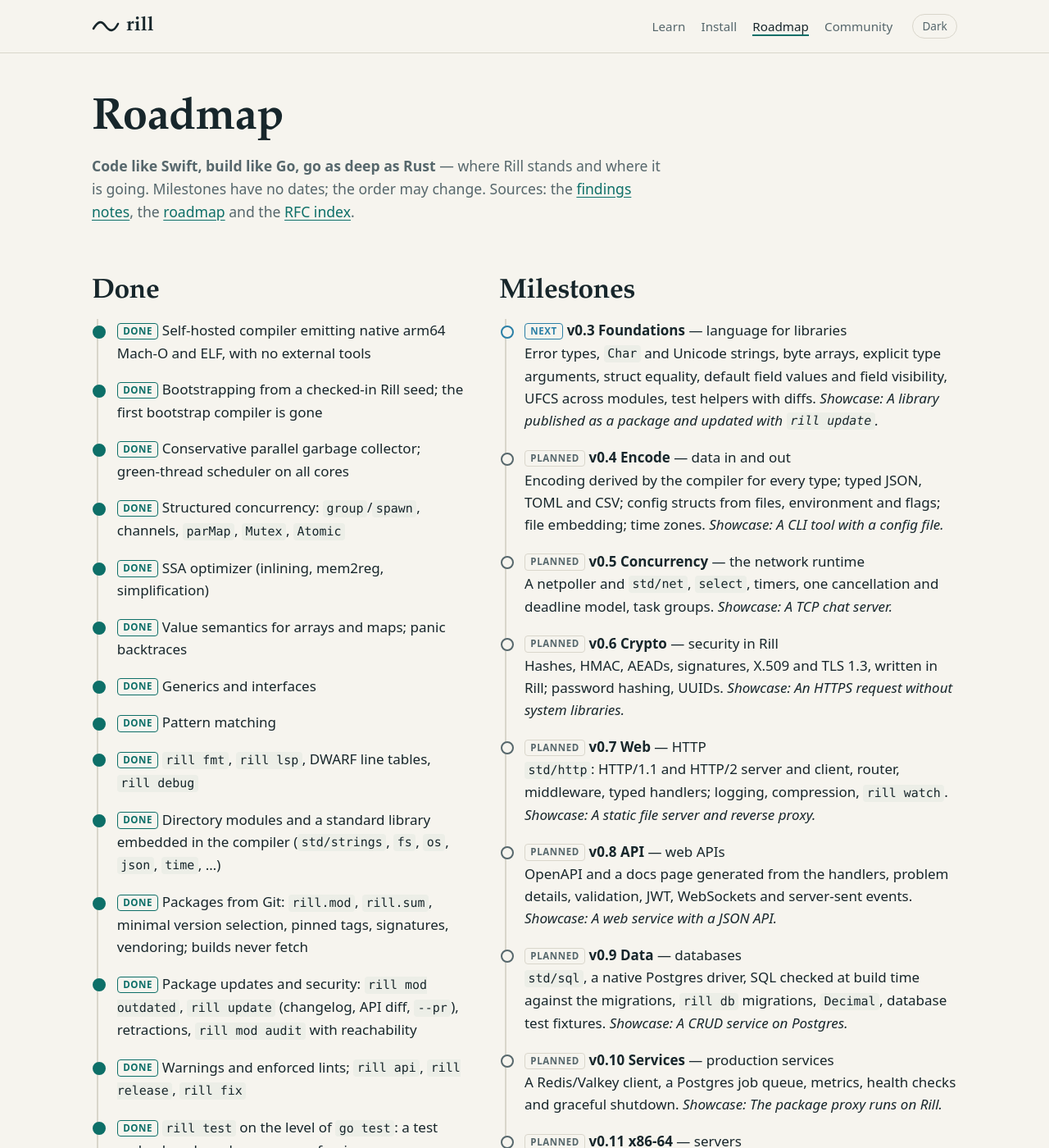
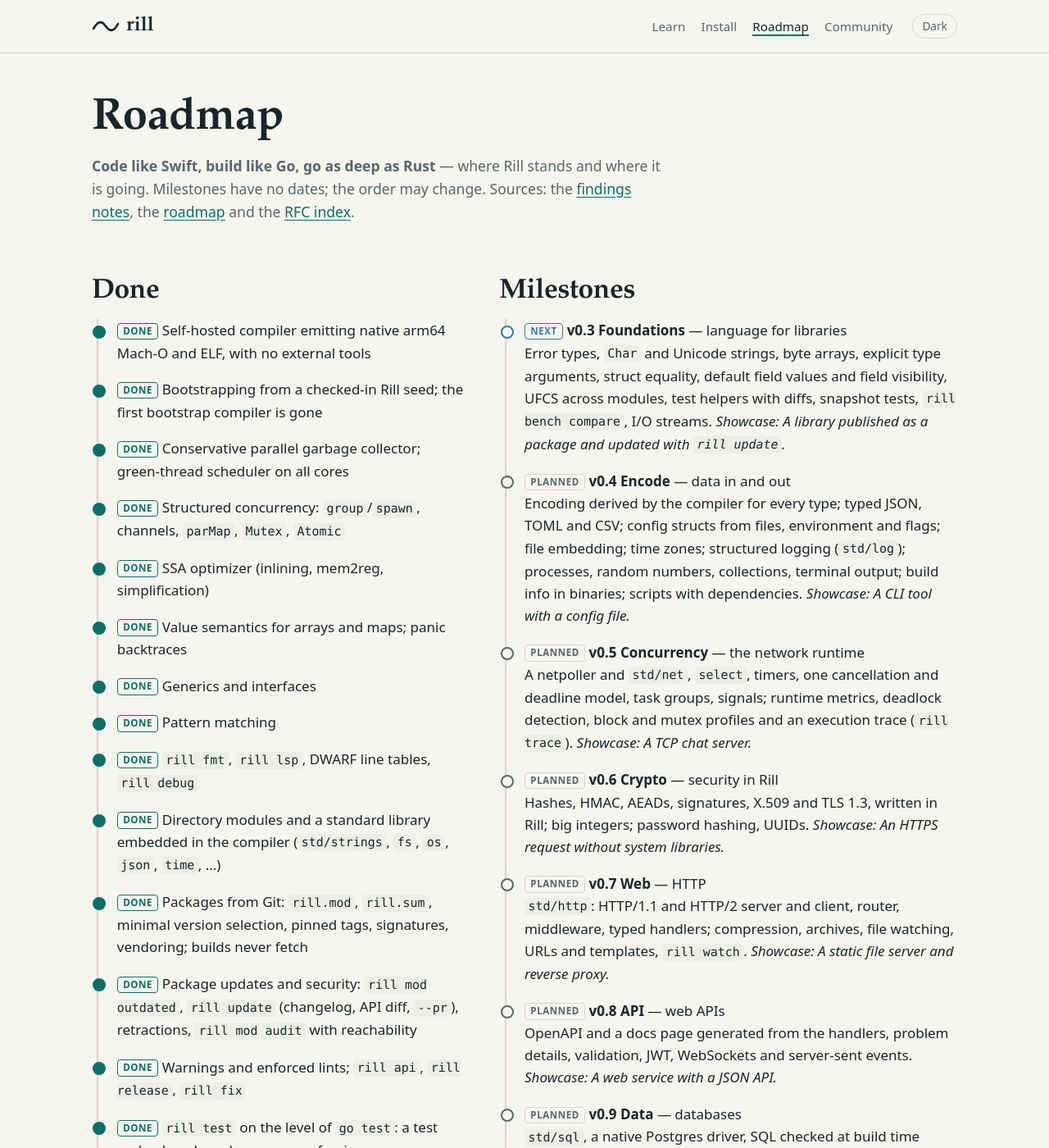
Before and after one commit to rillang/rillang.github.io, a Jekyll site: the page site/roadmap.html, which Jekyll copies as it is, in a window 1280 px wide and 1400 px high. Shown: the whole window at 82% size. Built offline with Jekyll 4.4.1, drawn with Linux system fonts in a browser that asks for light colours; some of the changed text lies outside the part shown.

Commit message:
Roadmap: observability (RFC 0017), developer tools and essential libraries

```diff
--- a/site/roadmap.html
+++ b/site/roadmap.html
@@ -85,25 +85,25 @@
       <h2>Milestones</h2>
       <ul class="timeline">
         <li class="next"><span class="tag next">next</span> <strong>v0.3 Foundations</strong> — language for libraries<br>
-          Error types, <code>Char</code> and Unicode strings, byte arrays, explicit type arguments, struct equality, default field values and field visibility, UFCS across modules, test helpers with diffs. <em>Showcase: A library published as a package and updated with <code>rill update</code>.</em></li>
+          Error types, <code>Char</code> and Unicode strings, byte arrays, explicit type arguments, struct equality, default field values and field visibility, UFCS across modules, test helpers with diffs, snapshot tests, <code>rill bench compare</code>, I/O streams. <em>Showcase: A library published as a package and updated with <code>rill update</code>.</em></li>
         <li class=""><span class="tag planned">planned</span> <strong>v0.4 Encode</strong> — data in and out<br>
-          Encoding derived by the compiler for every type; typed JSON, TOML and CSV; config structs from files, environment and flags; file embedding; time zones. <em>Showcase: A CLI tool with a config file.</em></li>
+          Encoding derived by the compiler for every type; typed JSON, TOML and CSV; config structs from files, environment and flags; file embedding; time zones; structured logging (<code>std/log</code>); processes, random numbers, collections, terminal output; build info in binaries; scripts with dependencies. <em>Showcase: A CLI tool with a config file.</em></li>
         <li class=""><span class="tag planned">planned</span> <strong>v0.5 Concurrency</strong> — the network runtime<br>
-          A netpoller and <code>std/net</code>, <code>select</code>, timers, one cancellation and deadline model, task groups. <em>Showcase: A TCP chat server.</em></li>
+          A netpoller and <code>std/net</code>, <code>select</code>, timers, one cancellation and deadline model, task groups, signals; runtime metrics, deadlock detection, block and mutex profiles and an execution trace (<code>rill trace</code>). <em>Showcase: A TCP chat server.</em></li>
         <li class=""><span class="tag planned">planned</span> <strong>v0.6 Crypto</strong> — security in Rill<br>
-          Hashes, HMAC, AEADs, signatures, X.509 and TLS 1.3, written in Rill; password hashing, UUIDs. <em>Showcase: An HTTPS request without system libraries.</em></li>
+          Hashes, HMAC, AEADs, signatures, X.509 and TLS 1.3, written in Rill; big integers; password hashing, UUIDs. <em>Showcase: An HTTPS request without system libraries.</em></li>
         <li class=""><span class="tag planned">planned</span> <strong>v0.7 Web</strong> — HTTP<br>
-          <code>std/http</code>: HTTP/1.1 and HTTP/2 server and client, router, middleware, typed handlers; logging, compression, <code>rill watch</code>. <em>Showcase: A static file server and reverse proxy.</em></li>
+          <code>std/http</code>: HTTP/1.1 and HTTP/2 server and client, router, middleware, typed handlers; compression, archives, file watching, URLs and templates, <code>rill watch</code>. <em>Showcase: A static file server and reverse proxy.</em></li>
         <li class=""><span class="tag planned">planned</span> <strong>v0.8 API</strong> — web APIs<br>
           OpenAPI and a docs page generated from the handlers, problem details, validation, JWT, WebSockets and server-sent events. <em>Showcase: A web service with a JSON API.</em></li>
         <li class=""><span class="tag planned">planned</span> <strong>v0.9 Data</strong> — databases<br>
           <code>std/sql</code>, a native Postgres driver, SQL checked at build time against the migrations, <code>rill db</code> migrations, <code>Decimal</code>, database test fixtures. <em>Showcase: A CRUD service on Postgres.</em></li>
         <li class=""><span class="tag planned">planned</span> <strong>v0.10 Services</strong> — production services<br>
-          A Redis/Valkey client, a Postgres job queue, metrics, health checks and graceful shutdown. <em>Showcase: The package proxy runs on Rill.</em></li>
+          A Redis/Valkey client, a Postgres job queue, metrics, health checks and graceful shutdown, SBOMs and license checks. <em>Showcase: The package proxy runs on Rill.</em></li>
         <li class=""><span class="tag planned">planned</span> <strong>v0.11 x86-64</strong> — servers<br>
           An x86-64 backend for Linux (a spike already runs) and macOS, cross-compiling, container images. <em>Showcase: The proxy on an x86-64 server.</em></li>
         <li class=""><span class="tag planned">planned</span> <strong>v0.12 Beta DX</strong> — public beta<br>
-          <code>rill doc</code>, completion and code actions, a VS Code extension, <code>rill new</code> templates, better diagnostics, a package index, an installer, <code>rill tour</code>, a playground. <em>Showcase: The public beta.</em></li>
+          <code>rill doc</code>, completion and code actions, a VS Code extension, a debugger that knows tasks, vet-style checks, <code>rill explain</code>, <code>rill new</code> templates, better diagnostics, a package index, an installer, <code>rill tour</code>, a playground. <em>Showcase: The public beta.</em></li>
         <li class=""><span class="tag planned">planned</span> <strong>v0.13 FFI</strong> — native libraries<br>
           A foreign function interface: C libraries, callbacks, <code>rill bind</code>; SQLite. <em>Showcase: SQLite from Rill.</em></li>
         <li class=""><span class="tag planned">planned</span> <strong>v0.14 Metal</strong> — as deep as Rust<br>
```
